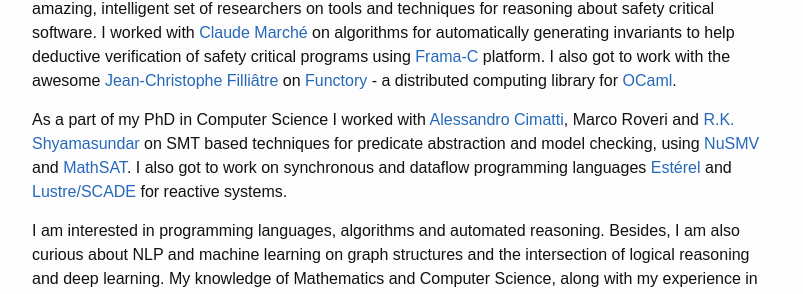
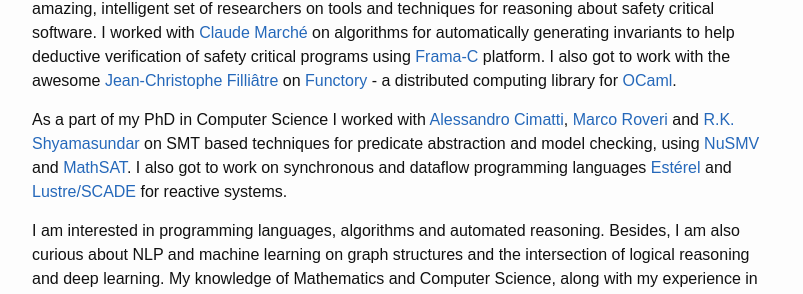
Before and after one commit to dotkay/dotkay.github.io, a Jekyll site: the page built from about.md, in a window 1280 px wide. Shown: the part 204-498 px from the top of the page, without its empty margins (238-1041 px from the left). Built offline with Jekyll 4.4.1, drawn with Linux system fonts in a browser that asks for light colours; emoji names are drawn with the system emoji font; some of the changed lines change nothing that is shown.

Commit message:
added link

```diff
--- a/about.md
+++ b/about.md
@@ -8,7 +8,7 @@
 
 I was a Computer Scientist at [INRIA](https://www.inria.fr/fr), Île de France in [Christine Paulin-Mohring's](https://www.lri.fr/~paulin/) team working with an amazing, intelligent set of researchers on tools and techniques for reasoning about safety critical software. I worked with [Claude Marché](https://marche.gitlabpages.inria.fr/home/) on algorithms for automatically generating invariants to help deductive verification of safety critical programs using [Frama-C](https://frama-c.com/) platform. I also got to work with the awesome [Jean-Christophe Filliâtre](https://www.lri.fr/~filliatr/) on [Functory](https://github.com/backtracking/functory) - a distributed computing library for [OCaml](https://ocaml.org/).
 
-As a part of my PhD in Computer Science I worked with [Alessandro Cimatti](https://ict.fbk.eu/people/detail/alessandro-cimatti/), Marco Roveri and [R.K. Shyamasundar](https://www.insaindia.res.in/detail.php?id=N95-1186) on SMT based techniques for predicate abstraction and model checking, using [NuSMV](https://nusmv.fbk.eu/) and [MathSAT](https://mathsat.fbk.eu/). I also got to work on synchronous and dataflow programming languages [Estérel](https://www-sop.inria.fr/esterel.org/files/) and [Lustre/SCADE](https://www-verimag.imag.fr/Outils-SynchronesNEW.html) for reactive systems.
+As a part of my PhD in Computer Science I worked with [Alessandro Cimatti](https://ict.fbk.eu/people/detail/alessandro-cimatti/), [Marco Roveri](https://sites.google.com/view/marco-roveri/home) and [R.K. Shyamasundar](https://www.insaindia.res.in/detail.php?id=N95-1186) on SMT based techniques for predicate abstraction and model checking, using [NuSMV](https://nusmv.fbk.eu/) and [MathSAT](https://mathsat.fbk.eu/). I also got to work on synchronous and dataflow programming languages [Estérel](https://www-sop.inria.fr/esterel.org/files/) and [Lustre/SCADE](https://www-verimag.imag.fr/Outils-SynchronesNEW.html) for reactive systems.
 
 I am interested in programming languages, algorithms and automated reasoning. Besides, I am also curious about NLP and machine learning on graph structures and the intersection of logical reasoning and deep learning. My knowledge of Mathematics and Computer Science, along with my experience in deep learning accelerators is helping with this curiosity.
 
```
